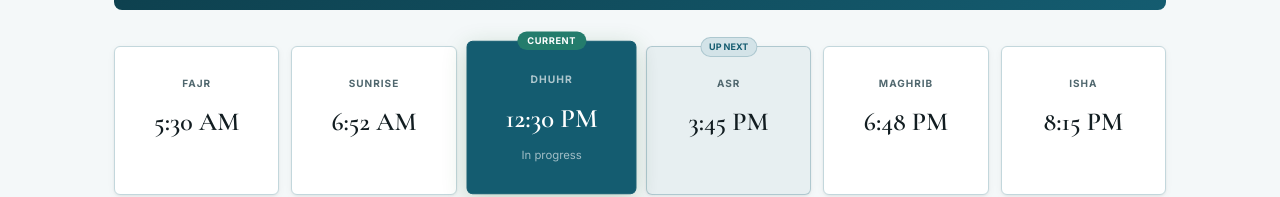
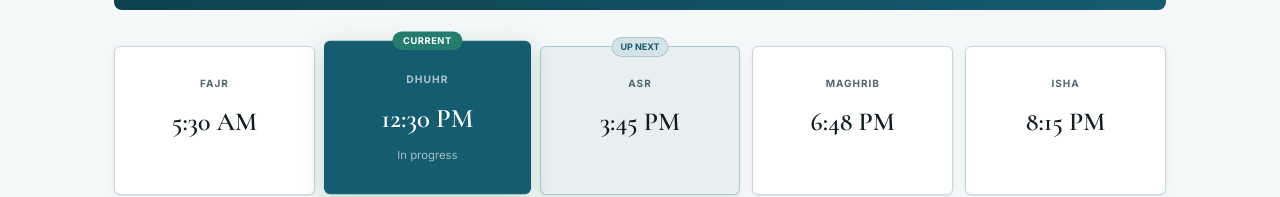
Before and after one commit to asjad-rehman/ichattiesburg, a Next.js app: page /prayer-times in a window 1280 px wide. Shown: the part 456-653 px from the top of the page. Built offline with nearby package versions, Linux system fonts and the light colour scheme; no server answers.

Commit message:
fix: remove sunrise from prayer times arrays

```diff
--- a/src/app/api/contact/route.ts
+++ b/src/app/api/contact/route.ts
@@ -29,7 +29,7 @@ export async function POST(req: NextRequest) {
 
       await transporter.sendMail({
         from: `"ICH Website" <${process.env.SMTP_USER}>`,
-        to: process.env.CONTACT_EMAIL || "info@ichattiesburg.org",
+        to: process.env.CONTACT_EMAIL || "ichattiesburg@protonmail.com",
         replyTo: email,
         subject: `[ICH Contact] ${subject}`,
         text: `Name: ${name}\nEmail: ${email}\nSubject: ${subject}\n\nMessage:\n${message}`,
--- a/src/components/home-client.tsx
+++ b/src/components/home-client.tsx
@@ -191,14 +191,13 @@ export default function HomeClient({ prayerTimes, jumuah }: HomeClientProps) {
 
   const prayersAll: PrayerData[] = React.useMemo(() => [
     { name: "Fajr",    key: "fajr",    h: f.h, m: f.m, display: formatTime(prayerTimes.fajr) },
-    { name: "Sunrise", key: "sunrise", h: s.h, m: s.m, display: formatTime(prayerTimes.sunrise) },
     { name: "Dhuhr",   key: "dhuhr",   h: d.h, m: d.m, display: formatTime(prayerTimes.dhuhr) },
     { name: "Asr",     key: "asr",     h: a.h, m: a.m, display: formatTime(prayerTimes.asr) },
     { name: "Maghrib", key: "maghrib", h: m.h, m: m.m, display: "After Adhan" },
     { name: "Isha",    key: "isha",    h: i.h, m: i.m, display: formatTime(prayerTimes.isha) },
   ], [prayerTimes]);
 
-  const prayers5 = React.useMemo(() => prayersAll.filter((p) => p.key !== "sunrise"), [prayersAll]);
+  const prayers5 = prayersAll;
   const { countdown, nextName, nextIdx, curIdx } = usePrayerCountdown(prayersAll);
 
   // Formatted Jumuah schedule
--- a/src/components/prayer-times-client.tsx
+++ b/src/components/prayer-times-client.tsx
@@ -84,7 +84,6 @@ export default function PrayerTimesClient({ prayerTimes, jumuah }: PrayerTimesCl
 
   const prayersAll: PrayerData[] = React.useMemo(() => [
     { name: "Fajr",    key: "fajr",    h: f.h, m: f.m, display: formatTime(prayerTimes.fajr) },
-    { name: "Sunrise", key: "sunrise", h: s.h, m: s.m, display: formatTime(prayerTimes.sunrise) },
     { name: "Dhuhr",   key: "dhuhr",   h: d.h, m: d.m, display: formatTime(prayerTimes.dhuhr) },
     { name: "Asr",     key: "asr",     h: a.h, m: a.m, display: formatTime(prayerTimes.asr) },
     { name: "Maghrib", key: "maghrib", h: m.h, m: m.m, display: formatTime(prayerTimes.maghrib) },
```
